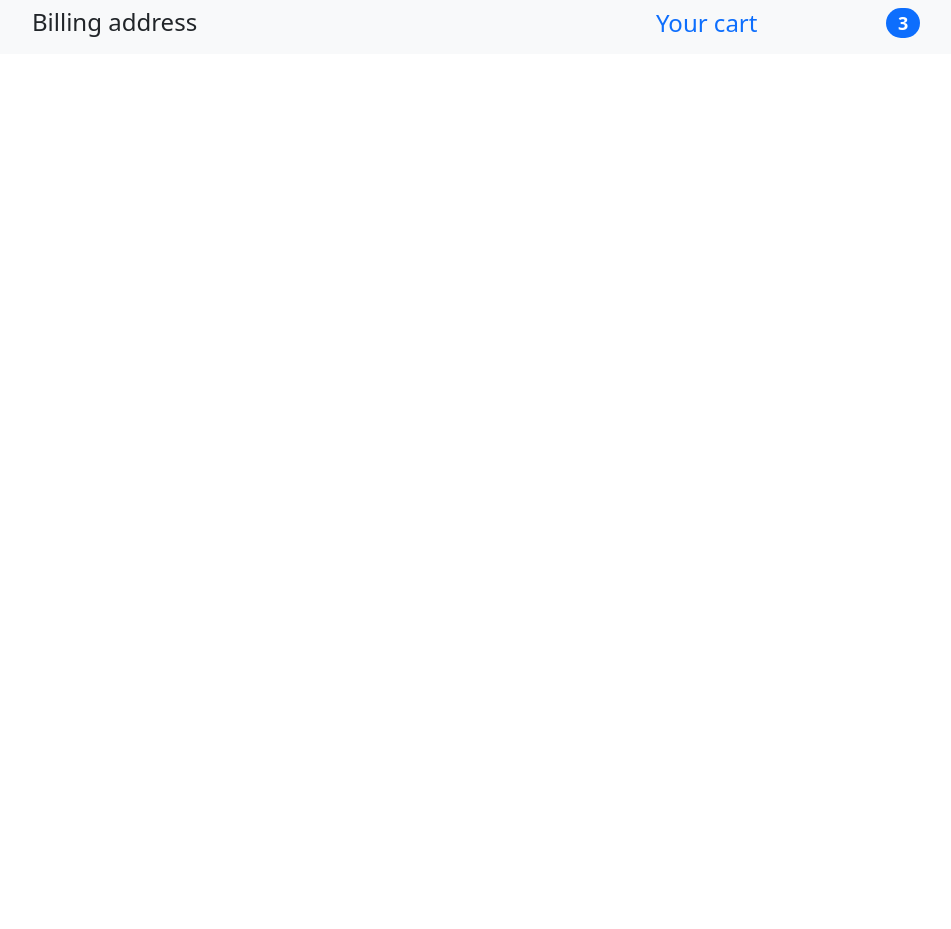
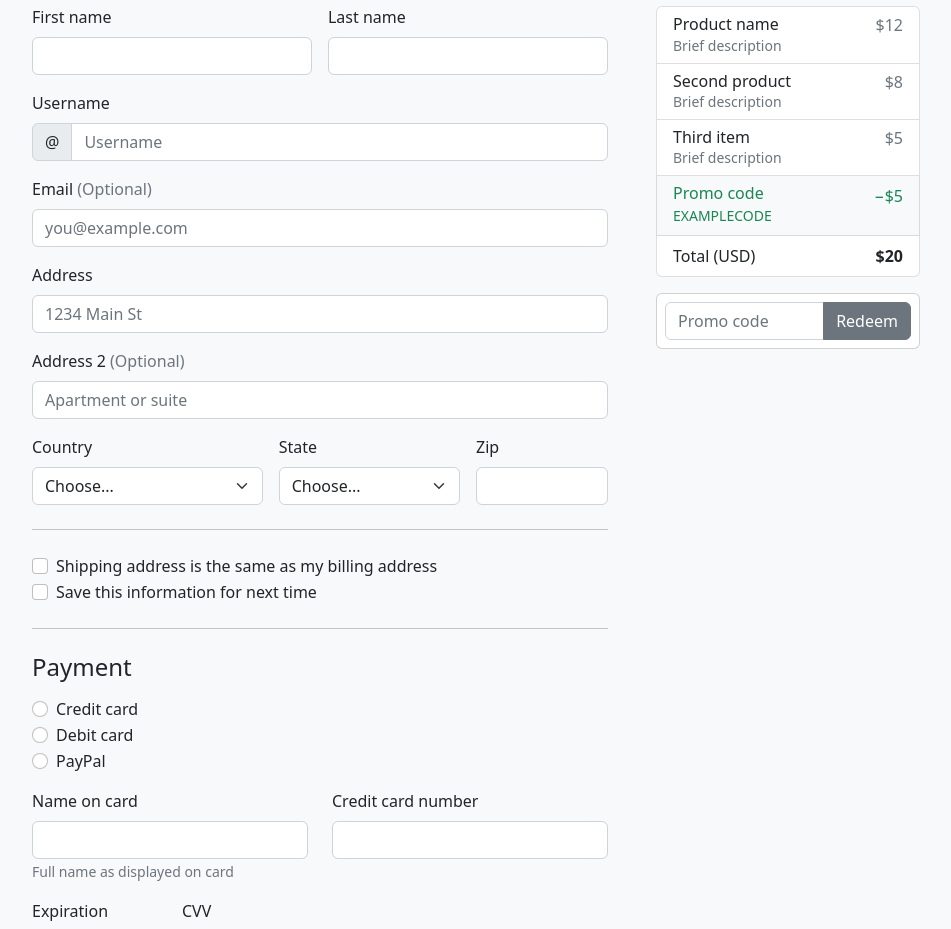
Before and after one commit to webxrahat/React-Form-Validation, a React (Create React App) app: page / in a window 1280 px wide. Shown: the part 340-1269 px from the top of the page, without its empty margins (164-1115 px from the left). Before the commit the page ends 800 px from the top, so only its background shows below. Built offline with nearby package versions, Linux system fonts and the light colour scheme.

Commit message:
21/03/23-1

```diff
--- a/src/components/Form.jsx
+++ b/src/components/Form.jsx
@@ -1,12 +1,14 @@
 import React from 'react';
+import Footer from '../section/Footer';
 import Header from '../section/Header';
 import Main from '../section/Main';
 
 const Form = () => {
   return (
-    <div className='container'>
+    <div className='container py-5'>
       <Header/>
       <Main/>
+      <Footer/>
     </div>
   );
 };
--- /dev/null
+++ b/src/section/Footer.jsx
@@ -0,0 +1,18 @@
+import React from 'react';
+
+const Footer = () => {
+  return (
+    <div>
+      <footer className="my-5 pt-5 text-muted text-center text-small">
+    <p className="mb-1">© 2017–2021 Company Name</p>
+    <ul className="list-inline">
+      <li className="list-inline-item"><a href="/#">Privacy</a></li>
+      <li className="list-inline-item"><a href="/#">Terms</a></li>
+      <li className="list-inline-item"><a href="/#">Support</a></li>
+    </ul>
+  </footer>
+    </div>
+  );
+};
+
+export default Footer;
--- a/src/section/Header.jsx
+++ b/src/section/Header.jsx
@@ -3,7 +3,7 @@ import logo from "../assets/bootstrap-logo.svg"
 
 const Header = () => {
   return (
-    <div className='py-5 text-center'>
+    <div className=' text-center'>
       <img style={{width:"72px", height:"57"}} className='d-block mx-auto mb-4' src={logo} alt="logo" />
       <h2>Checkout form</h2>
       <p className='lead'>Below is an example form built entirely with Bootstrap’s form controls. Each required form group has a validation state that can be triggered by attempting to submit the form without completing it.</p>
--- a/src/section/Main.jsx
+++ b/src/section/Main.jsx
@@ -4,15 +4,206 @@ const Main = () => {
   return (
     <div>
       <div className='row m-0 g-5'>
-         <div className='col-md-5 col-lg-4 order-md-last'>
+        <div className='col-md-5 col-lg-4 order-md-last'>
           <h4 className='d-flex justify-content-between align-items-center mb-3'>
             <span className='text-primary'>Your cart</span>
             <span className='badge bg-primary rounded-pill'>3</span>
           </h4>
-         </div>
-         <div class="col-md-7 col-lg-8">
-          <h4 class="mb-3">Billing address</h4>
-         </div>
+          <ul className="list-group mb-3">
+          <li className="list-group-item d-flex justify-content-between lh-sm">
+            <div>
+              <h6 className="my-0">Product name</h6>
+              <small className="text-muted">Brief description</small>
+            </div>
+            <span className="text-muted">$12</span>
+          </li>
+          <li className="list-group-item d-flex justify-content-between lh-sm">
+            <div>
+              <h6 className="my-0">Second product</h6>
+              <small className="text-muted">Brief description</small>
+            </div>
+            <span className="text-muted">$8</span>
+          </li>
+          <li className="list-group-item d-flex justify-content-between lh-sm">
+            <div>
+              <h6 className="my-0">Third item</h6>
+              <small className="text-muted">Brief description</small>
+            </div>
+            <span className="text-muted">$5</span>
+          </li>
+          <li className="list-group-item d-flex justify-content-between bg-light">
+            <div className="text-success">
+              <h6 className ="my-0">Promo code</h6>
+              <small>EXAMPLECODE</small>
+            </div>
+            <span className="text-success">−$5</span>
+          </li>
+          <li className="list-group-item d-flex justify-content-between">
+            <span>Total (USD)</span>
+            <strong>$20</strong>
+          </li>
+        </ul>
+        <form className="card p-2">
+          <div className="input-group">
+            <input type="text" className="form-control" placeholder="Promo code"/>
+            <button type="submit" className="btn btn-secondary">Redeem</button>
+          </div>
+        </form>
+        </div>
+        <div className="col-md-7 col-lg-8">
+          <h4 className="mb-3">Billing address</h4>
+          <form className="needs-validation" >
+            <div className="row g-3">
+              <div className="col-sm-6">
+                <label for="firstName" className="form-label">First name</label>
+                <input type="text" className="form-control" id="firstName" placeholder="" value="" required="" />
+                <div className="invalid-feedback">
+                  Valid first name is required.
+                </div>
+              </div>
+
+              <div className="col-sm-6">
+                <label for="lastName" className="form-label">Last name</label>
+                <input type="text" className="form-control" id="lastName" placeholder="" value="" required="" />
+                <div className="invalid-feedback">
+                  Valid last name is required.
+                </div>
+              </div>
+
+              <div className="col-12">
+                <label for="username" className="form-label">Username</label>
+                <div className="input-group has-validation">
+                  <span className="input-group-text">@</span>
+                  <input type="text" className="form-control" id="username" placeholder="Username" required="" />
+                  <div className="invalid-feedback">
+                    Your username is required.
+                  </div>
+                </div>
+              </div>
+
+              <div className="col-12">
+                <label for="email" className="form-label">Email <span className="text-muted">(Optional)</span></label>
+                <input type="email" className="form-control" id="email" placeholder="you@example.com" />
+                <div className="invalid-feedback">
+                  Please enter a valid email address for shipping updates.
+                </div>
+              </div>
+
+              <div className="col-12">
+                <label for="address" className="form-label">Address</label>
+                <input type="text" className="form-control" id="address" placeholder="1234 Main St" required="" />
+                <div className="invalid-feedback">
+                  Please enter your shipping address.
+                </div>
+              </div>
+
+              <div className="col-12">
+                <label for="address2" className="form-label">Address 2 <span className="text-muted">(Optional)</span></label>
+                <input type="text" className="form-control" id="address2" placeholder="Apartment or suite" />
+              </div>
+
+              <div className="col-md-5">
+                <label for="country" className="form-label">Country</label>
+                <select className="form-select" id="country" required="">
+                  <option value="">Choose...</option>
+                  <option>United States</option>
+                </select>
+                <div className="invalid-feedback">
+                  Please select a valid country.
+                </div>
+              </div>
+
+              <div className="col-md-4">
+                <label for="state" className="form-label">State</label>
+                <select className="form-select" id="state" required="">
+                  <option value="">Choose...</option>
+                  <option>California</option>
+                </select>
+                <div className="invalid-feedback">
+                  Please provide a valid state.
+                </div>
+              </div>
+
+              <div className="col-md-3">
+                <label for="zip" className="form-label">Zip</label>
+                <input type="text" className="form-control" id="zip" placeholder="" required="" />
+                <div className="invalid-feedback">
+                  Zip code required.
+                </div>
+              </div>
+            </div>
+
+            <hr className="my-4" />
+
+            <div className="form-check">
+              <input type="checkbox" className="form-check-input" id="same-address" />
+              <label className="form-check-label" for="same-address">Shipping address is the same as my billing address</label>
+            </div>
+
+            <div className="form-check">
+              <input type="checkbox" className="form-check-input" id="save-info" />
+              <label className="form-check-label" for="save-info">Save this information for next time</label>
+            </div>
+
+            <hr className="my-4" />
+
+            <h4 className="mb-3">Payment</h4>
+
+            <div className="my-3">
+              <div className="form-check">
+                <input id="credit" name="paymentMethod" type="radio" className="form-check-input" checked="" required="" />
+                <label className="form-check-label" for="credit">Credit card</label>
+              </div>
+              <div className="form-check">
+                <input id="debit" name="paymentMethod" type="radio" className="form-check-input" required="" />
+                <label className="form-check-label" for="debit">Debit card</label>
+              </div>
+              <div className="form-check">
+                <input id="paypal" name="paymentMethod" type="radio" className="form-check-input" required="" />
+                <label className="form-check-label" for="paypal">PayPal</label>
+              </div>
+            </div>
+
+            <div className="row gy-3">
+              <div className="col-md-6">
+                <label for="cc-name" className="form-label">Name on card</label>
+                <input type="text" className="form-control" id="cc-name" placeholder="" required="" />
+                <small className="text-muted">Full name as displayed on card</small>
+                <div className="invalid-feedback">
+                  Name on card is required
+                </div>
+              </div>
+
+              <div className="col-md-6">
+                <label for="cc-number" className="form-label">Credit card number</label>
+                <input type="text" className="form-control" id="cc-number" placeholder="" required="" />
+                <div className="invalid-feedback">
+                  Credit card number is required
+                </div>
+              </div>
+
+              <div className="col-md-3">
+                <label for="cc-expiration" className="form-label">Expiration</label>
+                <input type="text" className="form-control" id="cc-expiration" placeholder="" required="" />
+                <div className="invalid-feedback">
+                  Expiration date required
+                </div>
+              </div>
+
+              <div className="col-md-3">
+                <label for="cc-cvv" className="form-label">CVV</label>
+                <input type="text" className="form-control" id="cc-cvv" placeholder="" required="" />
+                <div className="invalid-feedback">
+                  Security code required
+                </div>
+              </div>
+            </div>
+
+            <hr className="my-4" />
+
+            <button className='w-100 btn btn-primary btn-lg'>Continue to checkout</button>
+          </form>
+        </div>
       </div>
     </div>
   );
```
